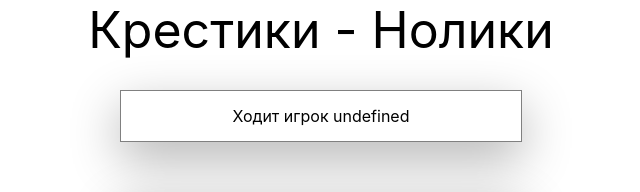
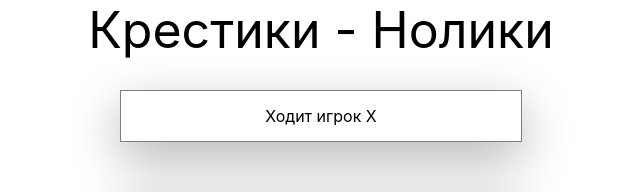
Before and after one commit to Yogurt7v/React-OX, a React (Create React App) app in the folder my-app/: page / in a window 1280 px wide. Shown: the top 192 px of the page, without its empty margins (319-959 px from the left). Built offline with nearby package versions, Linux system fonts and the light colour scheme.

Commit message:
почти готово

```diff
--- a/my-app/src/App.js
+++ b/my-app/src/App.js
@@ -1,30 +1,23 @@
-import { useState } from 'react';
+import { useEffect, useState } from 'react';
 import './App.css';
 import { Field } from './components/field/Field';
 import { Information } from './components/information/Information';
 import { store } from './store';
 
 export const App = () => {
-	let [currentPlayer, setCurrentPlayer] = useState('X'); // 'X' or 'O'
-	let [turnCount, setTurnCount] = useState(1);
-	let [arr, setArr] = useState(['', '', '', '', '', '', '', '', '']);
-	let [isGameEnded, setIsGameEnded] = useState(false);
-	let [isDraw, setIsDraw] = useState(false);
-	let [message, setMessage] = useState('');
-	let [win, setWin] = useState('');
-	let [texrColor, setTextColor] = useState('black');
-	let [dooble, setDooble] = useState(false);
+
+	let [data, setData] = useState(store.getState());
+
+	useEffect(()=>{
+		let subscribe = store.subscribe(()=> {
+			setData(store.getState())
+		})
+		return ()=> subscribe
+	},[])
+
 
 	function restart() {
 		store.dispatch({ type: 'RESTART' });
-		// setArr(['', '', '', '', '', '', '', '', '']);
-		// setTurnCount(1);
-		// setCurrentPlayer('X');
-		// setIsDraw(false);
-		// setIsGameEnded(false);
-		// setMessage(`Ходит игрок ${currentPlayer}`);
-		// setWin('');
-		// setTextColor('black');
 	}
 
 	return (
@@ -33,28 +26,11 @@ export const App = () => {
 				<div className="App-container">
 					<header className="App-header">Крестики - Нолики</header>
 					<Information
-						message={message}
-						setMessage={setMessage}
-						currentPlayer={currentPlayer}
-						isDraw={isDraw}
-						win={win}
-						setIsGameEnded={setIsGameEnded}
-						texrColor={texrColor}
-						setTextColor={setTextColor}
-						dooble={dooble}
-						setDooble={setDooble}
+						data={data}
 					></Information>
 					<Field
-						arr={arr}
-						turnCount={turnCount}
-						setTurnCount={setTurnCount}
-						symbol={currentPlayer}
-						setSymbol={setCurrentPlayer}
+						data={data}
 						restart={restart}
-						setIsDraw={setIsDraw}
-						win={win}
-						setWin={setWin}
-						isGameEnded={isGameEnded}
 					></Field>
 					<button onClick={() => restart()} className="App-restart">
 						Новая игра
--- a/my-app/src/components/field/Field.js
+++ b/my-app/src/components/field/Field.js
@@ -2,16 +2,16 @@ import style from './field.module.css';
 import { store } from '../../store';
 
 
-// const WIN_PATTERNS = [
-// 	[0, 1, 2],
-// 	[3, 4, 5],
-// 	[6, 7, 8], // Варианты побед по горизонтали
-// 	[0, 3, 6],
-// 	[1, 4, 7],
-// 	[2, 5, 8], // Варианты побед по вертикали
-// 	[0, 4, 8],
-// 	[2, 4, 6], // Варианты побед по диагонали
-// ];
+const WIN_PATTERNS = [
+	[0, 1, 2],
+	[3, 4, 5],
+	[6, 7, 8], // Варианты побед по горизонтали
+	[0, 3, 6],
+	[1, 4, 7],
+	[2, 5, 8], // Варианты побед по вертикали
+	[0, 4, 8],
+	[2, 4, 6], // Варианты побед по диагонали
+];
 
 function isEqual(a, b) {
 	if (a instanceof Array && b instanceof Array) {
@@ -29,68 +29,54 @@ function isEqual(a, b) {
 }
 
 export const Field = ({
-	arr,
-	turnCount,
-	setTurnCount,
-	symbol,
-	setSymbol,
+	data,
 	restart,
-	setIsDraw,
-	win,
-	setWin,
-	isGameEnded,
 }) => {
-	function checkWin(arrX, arrO) {
-		if (win === '')
-			store.WIN_PATTERNS.forEach((item) => {
-				if (isEqual(arrX, item)) {
-					setWin('Победили крестики');
-				} else if (isEqual(arrO, item)) {
-					setWin('Победили нолики');
-				}
-			});
-	}
+
 	function handleClick(index) {
+
 		let arrX = [];
 		let arrO = [];
-		if (turnCount < 9 && isGameEnded === false) {
-			if (arr[index] === '') {
-				arr[index] = `${symbol}`;
-				setTurnCount(turnCount + 1);
-				if (turnCount % 2 === 0) {
-					setSymbol('X');
-					setTurnCount(turnCount + 1);
-				} else {
-					setSymbol('O');
-					setTurnCount(turnCount + 1);
-				}
+		if (data.turnCount < 9 && data.isGameEnded === false) {
+			if (data.arr[index] === '') {
+				store.dispatch({type:"ADD_INDEX_TO_ARRAY", payload: index})
+				data.arr[index] = `${data.currentPlayer}`;
+				console.log(data);
+
 			} else {
 				alert('Эта ячейка уже занята');
 			}
-			arr.filter((item, index) => (item === 'X' ? arrX.push(index) : null));
-			arr.filter((item, index) => (item === 'O' ? arrO.push(index) : null));
+			data.arr.filter((item, index) => (item === 'X' ? arrX.push(index) : null));
+			data.arr.filter((item, index) => (item === 'O' ? arrO.push(index) : null));
 
-			checkWin(arrX, arrO);
+		if (data.win === '')
+			WIN_PATTERNS.forEach((item) => {
+				if (isEqual(arrX, item)) {
+					store.dispatch({ type: 'WIN', payload: { message: "Победили крестики" } });
+				} else if (isEqual(arrO, item)) {
+					store.dispatch({ type: 'WIN', payload:{ message: "Победили нолики"} });
+				}
+			});
 		} else {
-			setIsDraw(true);
+			store.dispatch({ type: 'DRAW' });
+
 			setTimeout(() => {
 				restart();
 			}, 3000);
 		}
 
-		store.dispatch({ type: 'NEXT_TURN', payload : index });
 	}
 
 	return (
 		<div className={style.AppField}>
-			{arr.map((item, index) => (
+			{data.arr.map((item, index) => (
 				<div
 					onClick={() => handleClick(index)}
 					key={index}
 					index={index}
 					className={`${style.AppFieldCell} `}
 				>
-					{arr[index]}
+					{data.arr[index]}
 				</div>
 			))}
 		</div>
--- a/my-app/src/components/information/Information.js
+++ b/my-app/src/components/information/Information.js
@@ -2,30 +2,16 @@ import style from './information.module.css';
 import { store } from '../../store';
 
 export const Information = ({
-	message,
-	setMessage,
-	currentPlayer,
-	isDraw,
-	win,
-	setIsGameEnded,
-	texrColor,
-	setTextColor,
+	data,
 }) => {
-	setMessage(`Ходит игрок ${store.currentPlayer}`);
-	if (isDraw === true) {
-		setIsGameEnded(true);
-		setTextColor('green');
-		setMessage(`Ничья`);
-	}
-	if (win !== '') {
-		setTextColor('red');
-		setMessage(`${win}`);
-		setIsGameEnded(true);
+
+	if (data.isDraw === true) {
+		store.dispatch({ type: 'DRAW' });
 	}
 
 	return (
-		<div className={style.Information} style={{ color: texrColor }}>
-			{message}
+		<div className={style.Information} style={{ color: data.texrColor }}>
+			{data.message}
 		</div>
 	);
 };
--- a/my-app/src/reducer.js
+++ b/my-app/src/reducer.js
@@ -1,8 +1,6 @@
-import { useEffect } from "react";
+// import { useEffect } from "react";
 
 export const initialState = {
-	arrX: [],
-	arrO: [],
 	arr : ['','','','','','','','',''],
 	turnCount : 1,
 	currentPlayer : 'X',
@@ -11,16 +9,7 @@ export const initialState = {
 	isGameEnded : false,
 	textColor : 'black',
 	message : "Ходит игрок X",
-	WIN_PATTERNS : [
-		[0, 1, 2],
-		[3, 4, 5],
-		[6, 7, 8], // Варианты побед по горизонтали
-		[0, 3, 6],
-		[1, 4, 7],
-		[2, 5, 8], // Варианты побед по вертикали
-		[0, 4, 8],
-		[2, 4, 6], // Варианты побед по диагонали
-	],
+
 }
 
 
@@ -29,23 +18,46 @@ export const appReducer = (state = initialState, action) => {
 	const { type, payload } = action;
 
 	switch (type) {
-		case "NEXT_TURN":{
-			console.log("NEXT_TURN", payload);
-			return "NEXT_TURN";
+
+		case "RESTART":{
+			return initialState
 		}
-		case "RESTART":{
-			console.log("restart");
-			return { ...state,
-				arrX : [],
-				arrO : [],
-				arr :['', '', '', '', '', '', '', '', ''],
-				turnCount : 1 ,
-				currentPlayer :  'X',
-				isDraw : false,
-				isGameEnded : false,
-				message : "Ходит игрок X",
-				win : '',
-				textColor : 'black',
+
+		case "ADD_TURNCOUNT":{
+			return {
+				...state,
+				turnCount : state.turnCount + 1
+			}
+		}
+
+		case "ADD_INDEX_TO_ARRAY": {
+			let updatedArr = [...state.arr];
+			updatedArr[payload] = state.currentPlayer
+			let updetedCurrenUser =state.currentPlayer === "X" ? "O" : "X"
+
+			return {
+			  ...state,
+			  arr: updatedArr,
+			  turnCount: state.turnCount + 1,
+			  currentPlayer: updetedCurrenUser,
+			  message : `Ходит игрок ${updetedCurrenUser}`,
+			};
+		  }
+		case "WIN":{
+			return {
+				...state,
+				message : payload.message,
+				win : payload.win,
+				isGameEnded : true,
+				textColor : 'red',
+			}
+		}
+		case "DRAW":{
+			return {
+				...state,
+				isDraw : true,
+				textColor : 'green',
+				message : "Ничья"
 			}
 		}
 		default: {
--- a/my-app/src/store.js
+++ b/my-app/src/store.js
@@ -1,13 +1,8 @@
-import {appReducer , initialState} from './reducer'
-const createStore = (reducer, initialState) =>{
-	let state = initialState;
+import {appReducer} from './reducer'
+import { legacy_createStore as createStore } from 'redux'
 
-	return {
-		dispatch : (action) => {
-			state = reducer(state, action)
-		},
-		getState: () => state
-	}
-}
 
-export const store = createStore(appReducer, initialState)
+// export const store = createStore(appReducer)
+// const composeEnhancers = window.REDUX_DEVTOOLS_EXTENSION && window.REDUX_DEVTOOLS_EXTENSION()
+ export const store = createStore(appReducer, window.__REDUX_DEVTOOLS_EXTENSION__ && window.__REDUX_DEVTOOLS_EXTENSION__()
+ );
```
Also changed, not shown: my-app/package.json (+5 -4 lines), 1 other file (tests, documents, lock files or other folders).
